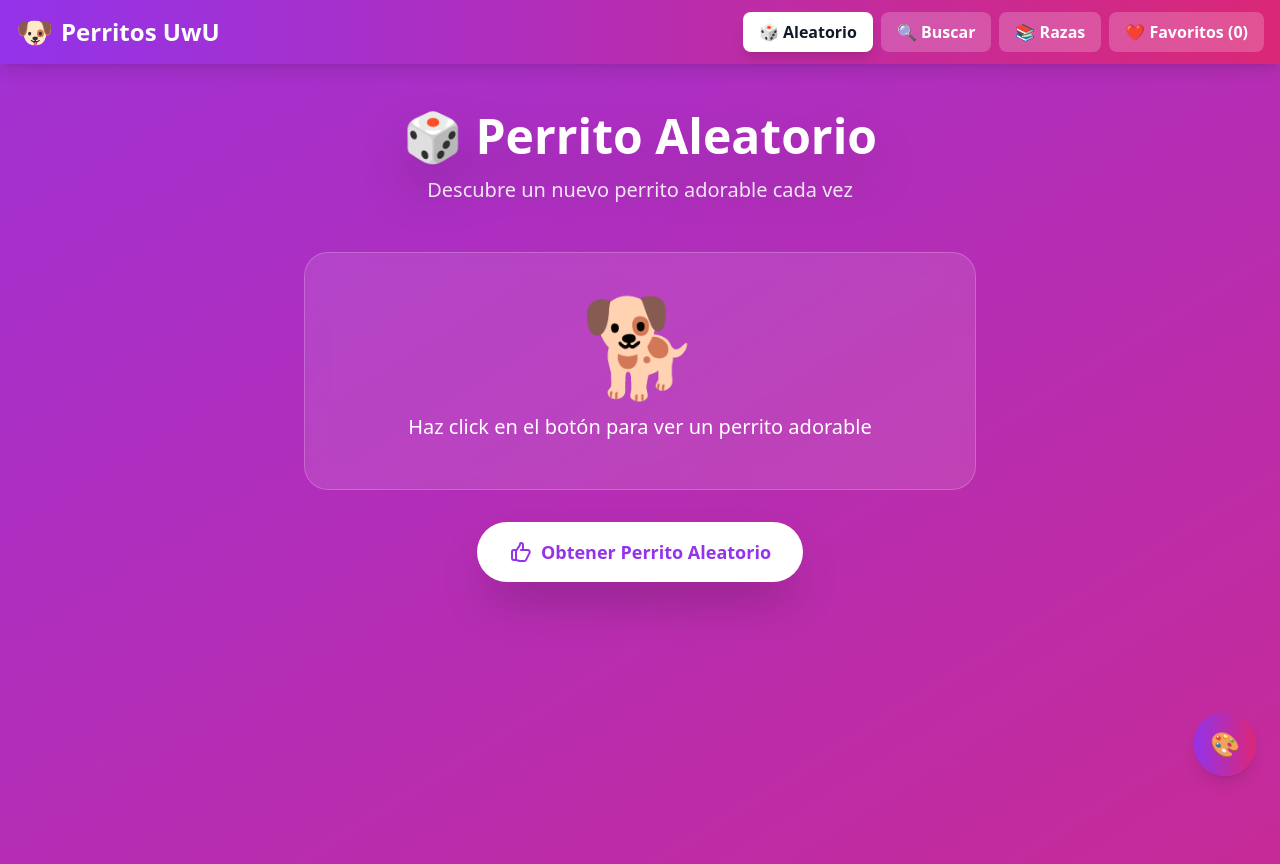
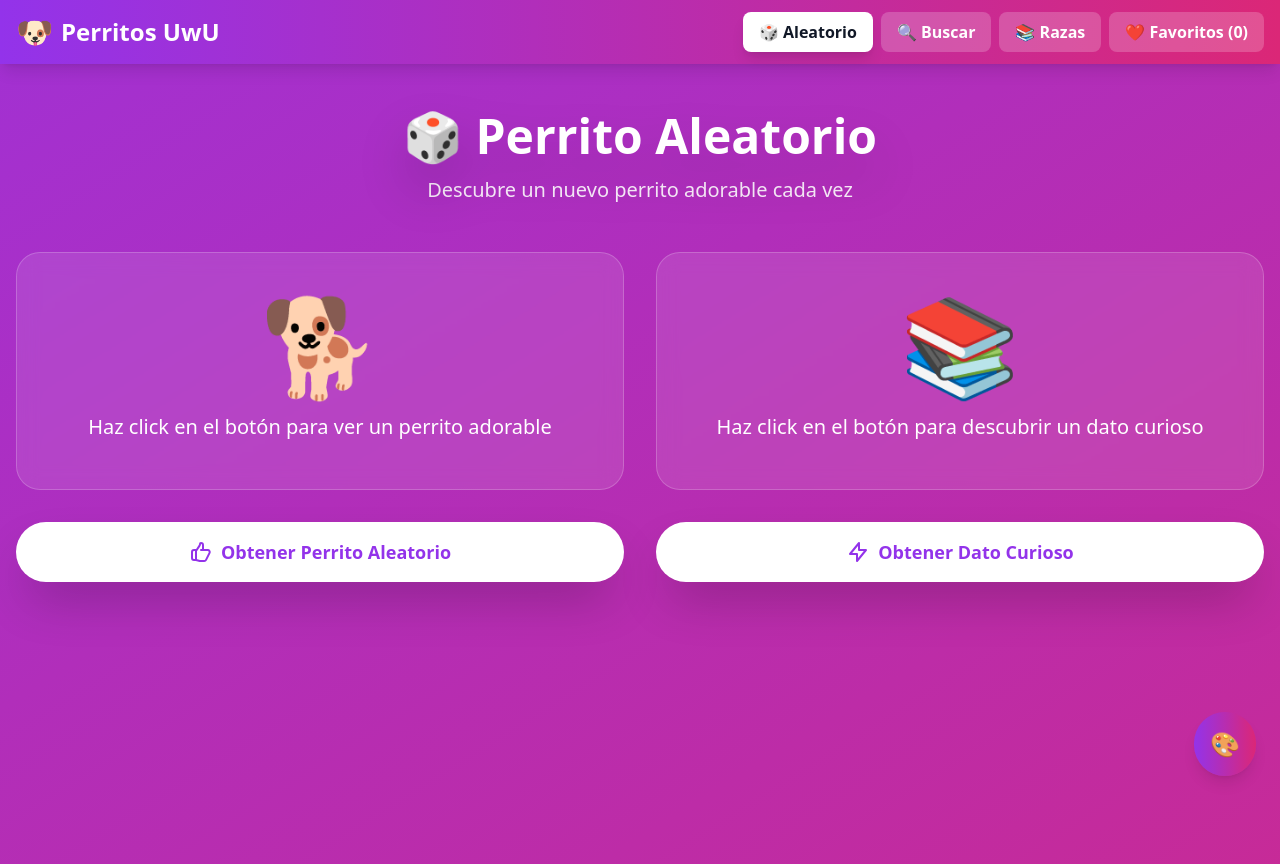
Before and after one commit to NikosophosCode/cute-dogs, a React (Vite) app: page / in a window 1280 px wide. Built offline with nearby package versions, Linux system fonts and the light colour scheme.

Commit message:
feat: add dog facts section to RandomDogs page with favorites

```diff
--- a/src/pages/RandomDogs.tsx
+++ b/src/pages/RandomDogs.tsx
@@ -1,5 +1,5 @@
 import React, { useState } from 'react';
-import { Dog } from '../types';
+import { Dog, DogFact } from '../types';
 import { dogAPI } from '../services/api';
 import { useTheme } from '../contexts/ThemeContext';
 import { DogCard } from '../components/DogCard';
@@ -14,6 +14,10 @@ export const RandomDogs: React.FC<RandomDogsProps> = ({ onFavoriteToggle, isFavo
   const [dog, setDog] = useState<Dog | null>(null);
   const [loading, setLoading] = useState(false);
   const [error, setError] = useState<string | null>(null);
+  const [fact, setFact] = useState<DogFact | null>(null);
+  const [factLoading, setFactLoading] = useState(false);
+  const [factError, setFactError] = useState<string | null>(null);
+  const [factFavorites, setFactFavorites] = useState<string[]>([]);
 
   const fetchRandomDog = async () => {
     setLoading(true);
@@ -29,6 +33,28 @@ export const RandomDogs: React.FC<RandomDogsProps> = ({ onFavoriteToggle, isFavo
     }
   };
 
+  const fetchRandomFact = async () => {
+    setFactLoading(true);
+    setFactError(null);
+    try {
+      const randomFact = await dogAPI.getRandomDogFact();
+      setFact(randomFact);
+    } catch (err) {
+      setFactError('No se pudo cargar el dato. Intenta de nuevo.');
+      console.error(err);
+    } finally {
+      setFactLoading(false);
+    }
+  };
+
+  const toggleFactFavorite = (factId: string) => {
+    setFactFavorites(prev =>
+      prev.includes(factId)
+        ? prev.filter(id => id !== factId)
+        : [...prev, factId]
+    );
+  };
+
   return (
     <div className={`min-h-screen bg-gradient-to-br ${theme.colors.primary} animate-gradient py-12 ${theme.colors.background}`}>
       <div className="container mx-auto px-4">
@@ -41,9 +67,11 @@ export const RandomDogs: React.FC<RandomDogsProps> = ({ onFavoriteToggle, isFavo
           </p>
         </div>
 
+        <div className="grid grid-cols-1 lg:grid-cols-2 gap-8 items-start">
+          {/* Dog Section */}
           <div className="flex flex-col items-center gap-8">
             {/* Dog Display */}
-          <div className="w-full max-w-2xl">
+            <div className="w-full">
               {dog ? (
                 <DogCard
                   dog={dog}
@@ -62,7 +90,7 @@ export const RandomDogs: React.FC<RandomDogsProps> = ({ onFavoriteToggle, isFavo
 
             {/* Error Message */}
             {error && (
-            <div className="bg-red-500/80 text-white rounded-lg p-4 max-w-2xl animate-fadeInScale">
+              <div className="bg-red-500/80 text-white rounded-lg p-4 w-full animate-fadeInScale">
                 <p className="font-semibold">❌ {error}</p>
               </div>
             )}
@@ -82,9 +110,9 @@ export const RandomDogs: React.FC<RandomDogsProps> = ({ onFavoriteToggle, isFavo
             <button
               onClick={fetchRandomDog}
               disabled={loading}
-            className="group relative px-8 py-4 bg-white text-purple-600 font-bold text-lg rounded-full shadow-2xl hover:shadow-purple-500/50 transform hover:scale-110 transition-all duration-300 disabled:opacity-50 disabled:cursor-not-allowed animate-shake"
+              className="group relative px-8 py-4 bg-white text-purple-600 font-bold text-lg rounded-full shadow-2xl hover:shadow-purple-500/50 transform hover:scale-110 transition-all duration-300 disabled:opacity-50 disabled:cursor-not-allowed animate-shake w-full"
             >
-            <span className="relative z-10 flex items-center gap-2">
+              <span className="relative z-10 flex items-center justify-center gap-2">
                 <svg className="w-6 h-6 group-hover:rotate-12 transition-transform" fill="none" stroke="currentColor" viewBox="0 0 24 24">
                   <path strokeLinecap="round" strokeLinejoin="round" strokeWidth={2} d="M14 10h4.764a2 2 0 011.789 2.894l-3.5 7A2 2 0 0115.263 21h-4.017c-.163 0-.326-.02-.485-.06L7 20m7-10V5a2 2 0 00-2-2h-.095c-.5 0-.905.405-.905.905 0 .714-.211 1.412-.608 2.006L7 11v9m7-10h-2M7 20H5a2 2 0 01-2-2v-6a2 2 0 012-2h2.5"></path>
                 </svg>
@@ -93,6 +121,75 @@ export const RandomDogs: React.FC<RandomDogsProps> = ({ onFavoriteToggle, isFavo
               <div className="absolute inset-0 bg-gradient-to-r from-purple-400 to-pink-400 rounded-full opacity-0 group-hover:opacity-100 transition-opacity duration-300"></div>
             </button>
           </div>
+
+          {/* Facts Section */}
+          <div className="flex flex-col items-center gap-8">
+            {/* Facts Display */}
+            <div className="w-full">
+              {fact ? (
+                <div className="glass-effect rounded-3xl p-8 text-center animate-fadeInScale">
+                  <div className="text-6xl mb-4">💡</div>
+                  <p className="text-white text-lg font-medium leading-relaxed mb-6">
+                    {fact.attributes.body}
+                  </p>
+                  <button
+                    onClick={() => toggleFactFavorite(fact.id)}
+                    className={`inline-flex items-center gap-2 px-4 py-2 rounded-full font-semibold transition-all duration-300 ${
+                      factFavorites.includes(fact.id)
+                        ? 'bg-red-500 text-white shadow-lg shadow-red-500/50'
+                        : 'bg-white/20 text-white hover:bg-white/30'
+                    }`}
+                  >
+                    <svg className="w-5 h-5" fill={factFavorites.includes(fact.id) ? 'currentColor' : 'none'} stroke="currentColor" viewBox="0 0 24 24">
+                      <path strokeLinecap="round" strokeLinejoin="round" strokeWidth={2} d="M4.318 6.318a4.5 4.5 0 000 6.364L12 20.364l7.682-7.682a4.5 4.5 0 00-6.364-6.364L12 7.636l-1.318-1.318a4.5 4.5 0 00-6.364 0z" />
+                    </svg>
+                    {factFavorites.includes(fact.id) ? 'Guardado' : 'Guardar'}
+                  </button>
+                </div>
+              ) : (
+                <div className="glass-effect rounded-3xl p-12 text-center">
+                  <div className="text-8xl mb-4 animate-float">📚</div>
+                  <p className="text-white text-xl font-medium">
+                    Haz click en el botón para descubrir un dato curioso
+                  </p>
+                </div>
+              )}
+            </div>
+
+            {/* Error Message */}
+            {factError && (
+              <div className="bg-red-500/80 text-white rounded-lg p-4 w-full animate-fadeInScale">
+                <p className="font-semibold">❌ {factError}</p>
+              </div>
+            )}
+
+            {/* Loading Indicator */}
+            {factLoading && (
+              <div className="flex items-center gap-2 text-white">
+                <svg className="animate-spin h-6 w-6" xmlns="http://www.w3.org/2000/svg" fill="none" viewBox="0 0 24 24">
+                  <circle className="opacity-25" cx="12" cy="12" r="10" stroke="currentColor" strokeWidth="4"></circle>
+                  <path className="opacity-75" fill="currentColor" d="M4 12a8 8 0 018-8V0C5.373 0 0 5.373 0 12h4zm2 5.291A7.962 7.962 0 014 12H0c0 3.042 1.135 5.824 3 7.938l3-2.647z"></path>
+                </svg>
+                <span className="text-lg font-semibold">Cargando...</span>
+              </div>
+            )}
+
+            {/* Button */}
+            <button
+              onClick={fetchRandomFact}
+              disabled={factLoading}
+              className="group relative px-8 py-4 bg-white text-purple-600 font-bold text-lg rounded-full shadow-2xl hover:shadow-purple-500/50 transform hover:scale-110 transition-all duration-300 disabled:opacity-50 disabled:cursor-not-allowed animate-shake w-full"
+            >
+              <span className="relative z-10 flex items-center justify-center gap-2">
+                <svg className="w-6 h-6 group-hover:rotate-12 transition-transform" fill="none" stroke="currentColor" viewBox="0 0 24 24">
+                  <path strokeLinecap="round" strokeLinejoin="round" strokeWidth={2} d="M13 10V3L4 14h7v7l9-11h-7z" />
+                </svg>
+                {factLoading ? 'Cargando...' : 'Obtener Dato Curioso'}
+              </span>
+              <div className="absolute inset-0 bg-gradient-to-r from-purple-400 to-pink-400 rounded-full opacity-0 group-hover:opacity-100 transition-opacity duration-300"></div>
+            </button>
+          </div>
+        </div>
       </div>
     </div>
   );
```
Lines whose indentation alone changed are shown as unchanged.
